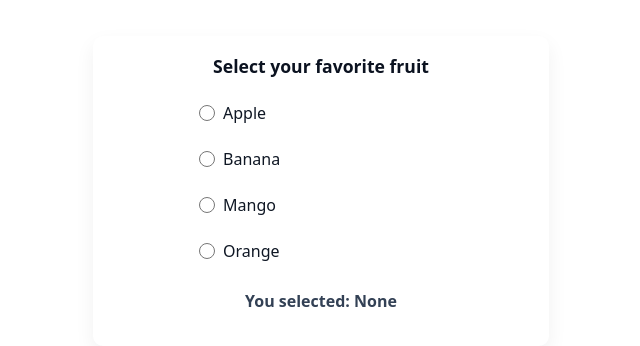
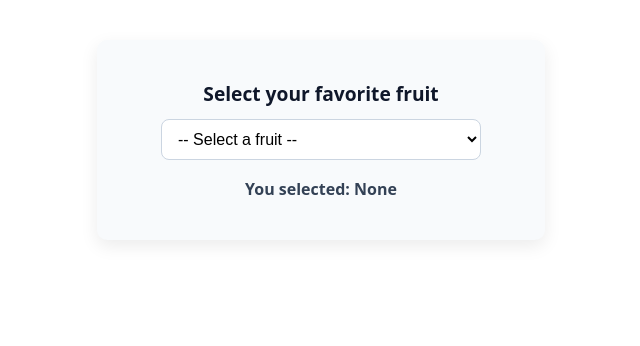
Before and after one commit to Bharat-Dua/react-useState-mastery, a React (Vite) app: page / in a window 1280 px wide. Shown: the top 346 px of the page, without its empty margins (319-959 px from the left). Built offline with nearby package versions, Linux system fonts and the light colour scheme.

Commit message:
completed challenge 10

```diff
--- a/src/App.jsx
+++ b/src/App.jsx
@@ -10,6 +10,7 @@ import CharacterCounter from "./challenges/06_Character_counter/CharacterCounter
 import ShowAndHidePassword from "./challenges/07_show-hide_password/ShowAndHidePassword";
 import SimpleCheckbox from "./challenges/08_Simple_checkbox/SimpleCheckbox";
 import RadioGroup from "./challenges/09_Radio_group/RadioGroup";
+import DropdownSelect from "./challenges/10_dropdown_select/DropdownSelect";
 
 function App() {
   return (
@@ -22,7 +23,8 @@ function App() {
       {/* <CharacterCounter /> */}
       {/* <ShowAndHidePassword /> */}
       {/* <SimpleCheckbox /> */}
-      <RadioGroup />
+      {/* <RadioGroup /> */}
+      <DropdownSelect />
     </div>
   );
 }
--- /dev/null
+++ b/src/challenges/10_dropdown_select/DropdownSelect.css
@@ -0,0 +1,39 @@
+.dropdown-container {
+  max-width: 400px;
+  margin: 40px auto;
+  padding: 24px;
+  background-color: #f8fafc;
+  border-radius: 10px;
+  box-shadow: 0 6px 18px rgba(0, 0, 0, 0.08);
+  text-align: center;
+  font-family: system-ui, sans-serif;
+}
+
+.dropdown-title {
+  margin-bottom: 12px;
+  color: #0f172a;
+  font-size: 1.2rem;
+}
+
+.dropdown {
+  width: 80%;
+  padding: 10px 12px;
+  border-radius: 8px;
+  border: 1px solid #cbd5e1;
+  font-size: 1rem;
+  background-color: #ffffff;
+  transition: border-color 0.25s, box-shadow 0.25s;
+  outline: none;
+}
+
+.dropdown:focus {
+  border-color: #3b82f6;
+  box-shadow: 0 4px 12px rgba(59, 130, 246, 0.15);
+}
+
+.selected-value {
+  margin-top: 18px;
+  font-size: 1rem;
+  font-weight: 600;
+  color: #334155;
+}
--- /dev/null
+++ b/src/challenges/10_dropdown_select/DropdownSelect.jsx
@@ -0,0 +1,30 @@
+import React, { useState } from "react";
+import "./DropdownSelect.css";
+
+function DropdownSelect() {
+  const [selectedOption, setSelectedOption] = useState("");
+
+  return (
+    <div className="dropdown-container">
+      <h2 className="dropdown-title">Select your favorite fruit</h2>
+
+      <select
+        className="dropdown"
+        value={selectedOption}
+        onChange={(e) => setSelectedOption(e.target.value)}
+      >
+        <option value="">-- Select a fruit --</option>
+        <option value="apple">Apple</option>
+        <option value="mango">Mango</option>
+        <option value="orange">Orange</option>
+        <option value="banana">Banana</option>
+      </select>
+
+      <p className="selected-value">
+        You selected: <strong>{selectedOption || "None"}</strong>
+      </p>
+    </div>
+  );
+}
+
+export default DropdownSelect;
```
